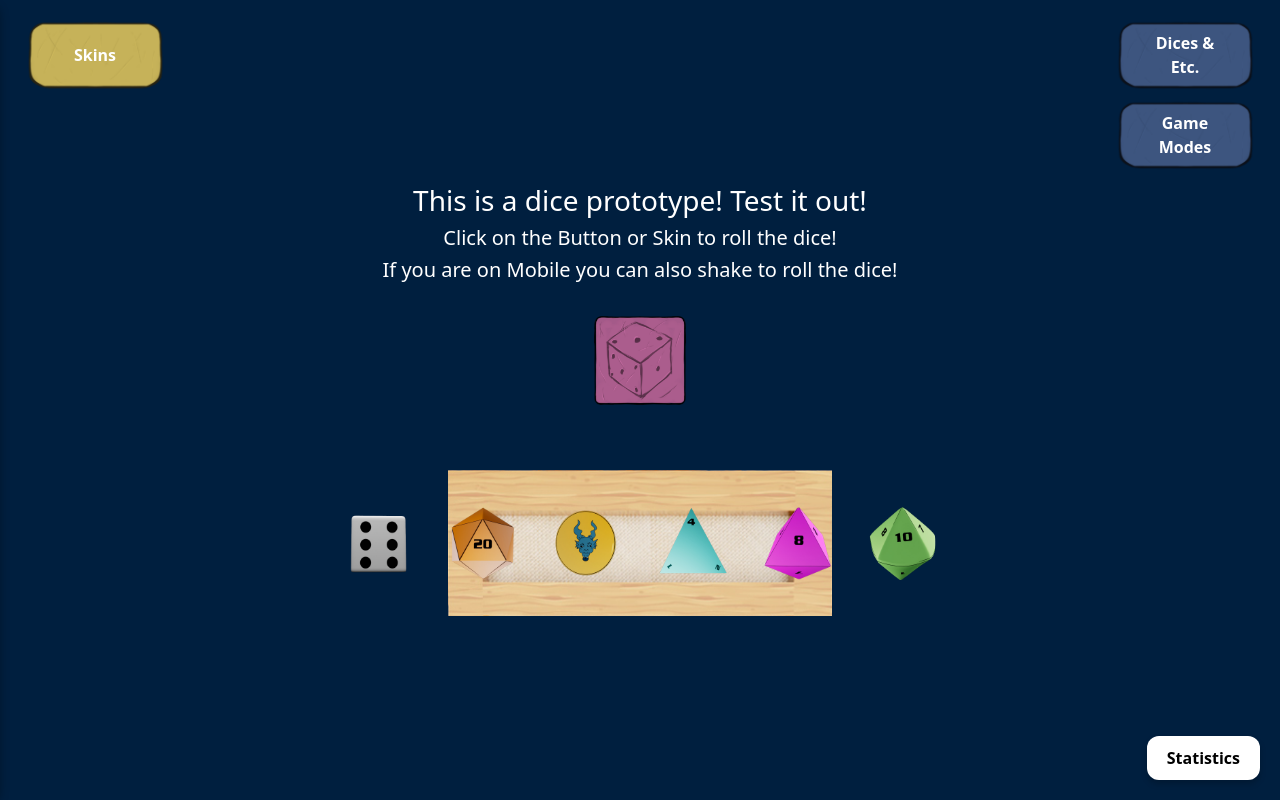
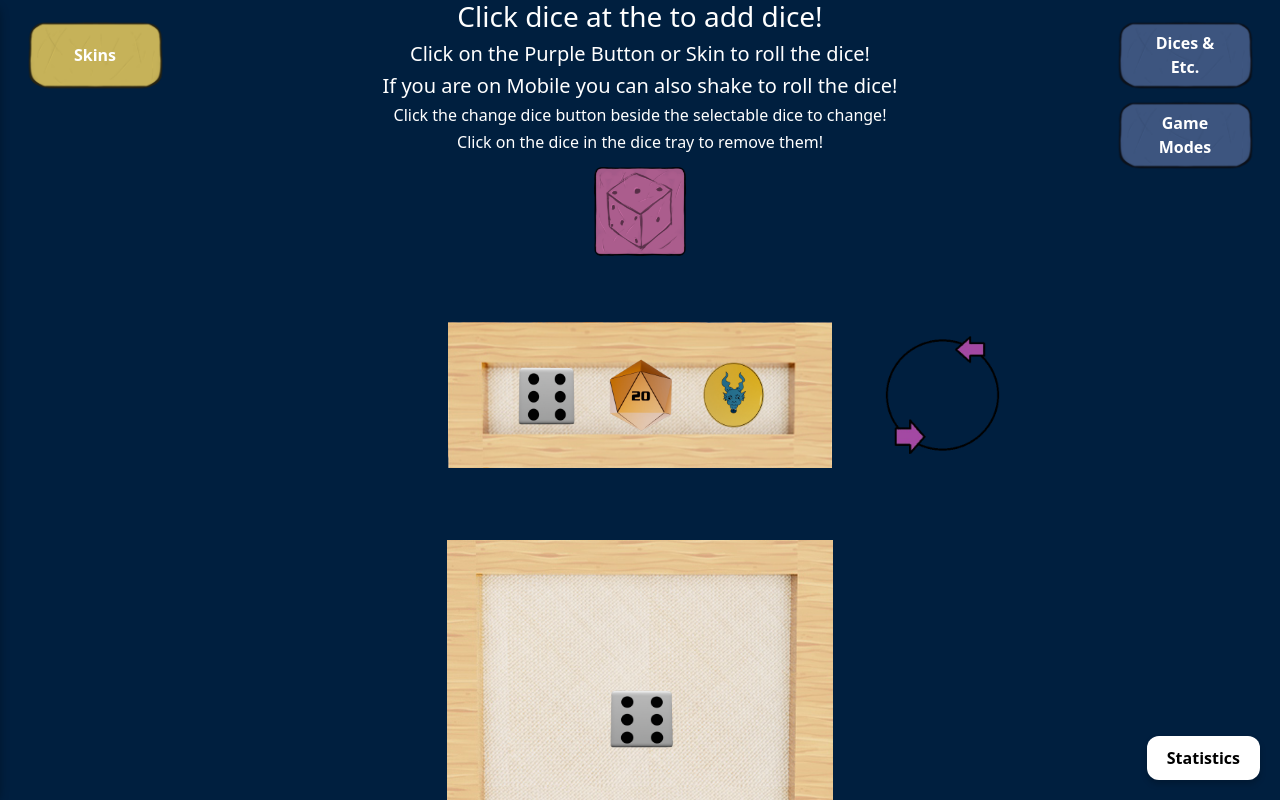
Before and after one commit to Ceazah-Ezz/protodiceroller, a React (Create React App) app: page / in a window 1280 px wide. Built offline with nearby package versions, Linux system fonts and the light colour scheme.

Commit message:
Added a change dice button and changed instructions

```diff
--- a/src/App.css
+++ b/src/App.css
@@ -344,9 +344,6 @@ body, html {
 .center-roll-btn {
   background: none;
   border: none;
-  padding: 20px 20px;
-  font-size: 18px;
-  border-radius: 12px;
   cursor: pointer;
   transition: transform 0.3s ease, filter 0.3s ease;
 }
@@ -436,6 +433,44 @@ body, html {
   transform: translateX(0);
 }
 
+.dice-selector-container {
+  position: relative;
+  width: 100%;
+  display: flex;
+  justify-content: center;
+  margin-top: 20px;
+}
+
+.dice-selector-wrapper {
+  display: flex;
+  justify-content: center;
+  align-items: center;
+  position: relative;
+}
+
+.dice-selector {
+  display: flex;
+  gap: 10px;
+  z-index: 1;
+}
+
+.arrow-button {
+  position: absolute;
+  right: -250px; /* Move it further out from the selector */
+  background: none;
+  border: none;
+  cursor: pointer;
+  scale: 40%;
+  transition: transform 0.3s ease, filter 0.3s ease;
+}
+
+.arrow-button:hover {
+  transform: scale(1.05);
+  filter: brightness(1.3);
+}
+
+
+
 /*AlertBox Styles*/
 .custom-alert {
   position: fixed;
@@ -460,7 +495,7 @@ body, html {
 }
 
 /*Shut The Box Styles*/
-.shut-box-container {
+/* .shut-box-container {
   display: flex;
   flex-direction: column;
   align-items: center;
@@ -501,7 +536,7 @@ body, html {
   color: #666;
   pointer-events: none;
   text-decoration: none;
-}
+} */
 
 
 /* --- Mobile Styles --- */
--- a/src/App.js
+++ b/src/App.js
@@ -1,6 +1,7 @@
 // Hello! Welcome to the source code! Each function displayed on the website is seperated by their own files respectively.
 // This is for organization purposes as all dices and gamemodes contain a lot of lines of code.
 import './App.css';
+import { useState } from 'react';
 import { useDices } from './Dices';
 import { useGamemodes } from './Gamemodes';
 import AlertBox from './AlertBox';
@@ -11,21 +12,23 @@ import Button_B from "./DiceImg/Button_B.png";
 import Button_R from "./DiceImg/Button_R.png";
 import DiceButton from "./DiceImg/DiceButton.png";
 import DiceTray from "./DiceImg/DiceTray.png";
+import Arrow from "./DiceImg/arrow.png";
 
-// Dice buttons
+// Dice Assets
 import D4_4 from './DiceImg/d4_4.png';
 import D6_six from './DiceImg/D6_six.png';
 import D8_8 from './DiceImg/d8_8.png';
 import D10_10 from './DiceImg/d10_10.png';
 import D20_20 from './DiceImg/d20_20.png';
 import Coin1 from './DiceImg/Coin1.png';
+import takeDice from "./DiceImg/takeDice.MP3";
 
 //Containers
 import ContainerSelector from "./DiceImg/Dice_Container_top.png";
 import DiceContainer from "./DiceImg/Dice_Container_body.png";
 
 function App() {
-  const {
+  const { //imported variables and functions from Dices.js
     SkinImgs, D4Imgs, D6Imgs, D8Imgs, D10Imgs, D20Imgs, CoinImgs,
     d4Images, d6Images, d8Images, d10Images, d20Images, coinImages, isRolling, isDiceVisible,
     animationKey, currentSkinIndex, showMenu, showDiceSettings,
@@ -38,11 +41,28 @@ function App() {
     rollDice
   } = useDices();
 
+  //logic for the visual dice
+  const [selectorPage, setSelectorPage] = useState(0);
+const takeDiceAudio = new Audio(takeDice);
+const allDiceIcons = [D6_six, D20_20, Coin1, D4_4, D8_8, D10_10];
+const diceGroups = [];
+
+for (let i = 0; i < allDiceIcons.length; i += 3) {
+  diceGroups.push(allDiceIcons.slice(i, i + 3));
+}
+
+const nextSelector = () => {
+  takeDiceAudio.play();
+  setSelectorPage((prev) => (prev + 1) % diceGroups.length);
+};
+
+  //activates Fives
   const {activateFivesMode, fivesMode,} = useGamemodes({
     d4Count, d6Count, d8Count, d10Count, d20Count, coinCount,
     setD4Count, setD6Count, setD8Count, setD10Count, setD20Count, setCoinCount, setAlertMsg,
   });
 
+  //Removes Current Dice
   const handleRemoveDice = (index) => {
     if (isRolling) return;
     if (index < d4Count) {
@@ -59,6 +79,27 @@ function App() {
     handleCoinCountChange(-1);
     }
   };
+
+  //dice pages for the visual dice
+  const [dicePage, setDicePage] = useState(0);
+  const dicePages = [
+    [
+      <img key="d6" src={D6_six} alt="D6" onClick={() => handleD6CountChange(1)} />,
+      <img key="d20" src={D20_20} alt="D20" onClick={() => handleD20CountChange(1)} />,
+      <img key="coin" src={Coin1} alt="Coin" onClick={() => handleCoinCountChange(1)} />
+    ],
+    [
+      <img key="d4" src={D4_4} alt="D4" onClick={() => handleD4CountChange(1)} />,
+      <img key="d8" src={D8_8} alt="D8" onClick={() => handleD8CountChange(1)} />,
+      <img key="d10" src={D10_10} alt="D10" onClick={() => handleD10CountChange(1)} />
+    ]
+  ];
+  //switches visible dice
+  const handleNextPage = () => {
+    setDicePage((prev) => (prev + 1) % dicePages.length);
+  };
+
+
 
   return (
     <div className="App">
@@ -90,7 +131,9 @@ function App() {
           <p>D20 Nat20s: {stats.nat20}</p>
           <p>D20 Nat1s: {stats.nat1}</p>
           <p>D10 Nat10s: {stats.d10nat10}</p>
-          <p>D8 Nat8s: {stats.nat8}</p>
+          <p>D10 Nat1s: {stats.d10nat1}</p>
+          <p>D8 Nat8s: {stats.d8nat8}</p>
+          <p>D8 Nat1s: {stats.d8nat1}</p>
           <p>D6 Nat6s: {stats.d6nat6}</p>
           <p>D6 Nat1s: {stats.d6nat1}</p>
           <p>D4 Nat4s: {stats.d4nat4}</p>
@@ -186,9 +229,11 @@ function App() {
         </div>
 
       {/* Instructions */}
-      <h3 style={{ color: 'white' }}>This is a dice prototype! Test it out!</h3>
-      <h5 style={{ color: 'white' }}>Click on the Button or Skin to roll the dice!</h5>
+      <h3 style={{ color: 'white' }}>Click dice at the to add dice!</h3>
+      <h5 style={{ color: 'white' }}>Click on the Purple Button or Skin to roll the dice!</h5>
       <h5 style={{ color: 'white' }}>If you are on Mobile you can also shake to roll the dice!</h5>
+      <h6 style={{ color: 'white' }}>Click the change dice button beside the selectable dice to change!</h6>
+      <h6 style={{ color: 'white' }}>Click on the dice in the dice tray to remove them!</h6>
 
       <div style={{ marginBottom: '20px' }}>
         <button className="center-roll-btn" onClick={rollDice} disabled={isRolling}>
@@ -203,22 +248,42 @@ function App() {
             </button>
           )}
 
-      <div className="dice-selector" >
-        <img src={D6_six} alt="D6" onClick={() => handleD6CountChange(1)}/>
-        <img src={D20_20} alt="D20" onClick={() => handleD20CountChange(1)}/>
-        <img src={Coin1} alt="Coin" onClick={() => handleCoinCountChange(1)}/>
-        <img src={D4_4} alt="D4" onClick={() => handleD4CountChange(1)}/>
-        <img src={D8_8} alt="D8" onClick={() => handleD8CountChange(1)}/>
-        <img src={D10_10} alt="D10" onClick={() => handleD10CountChange(1)}/>
-      </div>
+<div className="dice-selector-container">
+  <div className="dice-selector-wrapper">
+    <div className={`dice-selector slide-${selectorPage}`} key={selectorPage}>
+      {diceGroups[selectorPage].map((diceImg, index) => {
+        const handlers = [
+          () => handleD6CountChange(1),
+          () => handleD20CountChange(1),
+          () => handleCoinCountChange(1),
+          () => handleD4CountChange(1),
+          () => handleD8CountChange(1),
+          () => handleD10CountChange(1)
+        ];
+        return (
+          <img
+            key={index}
+            src={diceImg}
+            alt={`Dice ${index}`}
+            onClick={handlers[(selectorPage * 3) + index]}
+          />
+        );
+      })}
+    </div>
+    <button className="arrow-button" onClick={nextSelector}>
+      <img src={Arrow} alt="Next" />
+    </button>
+  </div>
+</div>
 
-        {isDiceVisible && (
+
+
             <div className="dice-container" >
             {[...d4Images, ...d6Images, ...d8Images, ...d10Images, ...d20Images, ...coinImages].map((img, index) => (
               <img key={`all-${animationKey}-${index}`} src={img} alt="Roll Result" className="dice" onClick={() => handleRemoveDice(index)} title="Click to remove" style={{ cursor: 'pointer' }} />
             ))}
             </div>
-        )}
+
       </div>
       {alertMsg && (
         <AlertBox message={alertMsg} onClose={() => setAlertMsg('')} />
--- a/src/Gamemodes.js
+++ b/src/Gamemodes.js
@@ -15,7 +15,7 @@ export function useGamemodes ({
     // Fives Gamemode
     const [fivesMode, setFivesMode] = useState(false);
 
-    const playSound = (sound) => {
+    const playSound = (sound) => { //play dice roll sfx
     const audio = new Audio(sound);
     audio.playbackRate = 0.9 + Math.random() * 0.15;
     audio.play();
```
Also changed, not shown: src/DiceImg/arrow.png (added).
